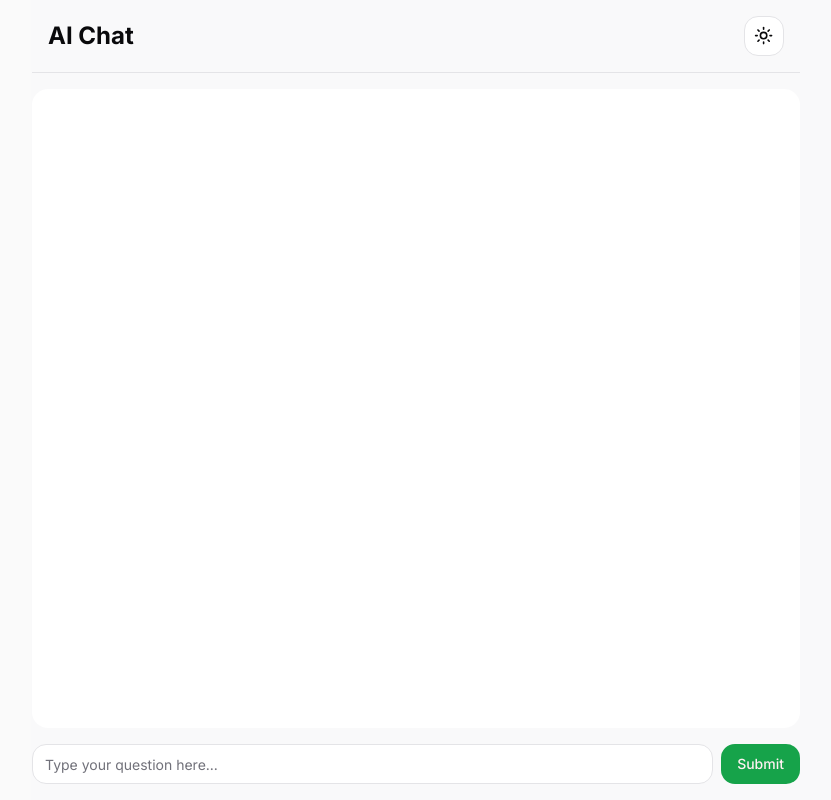
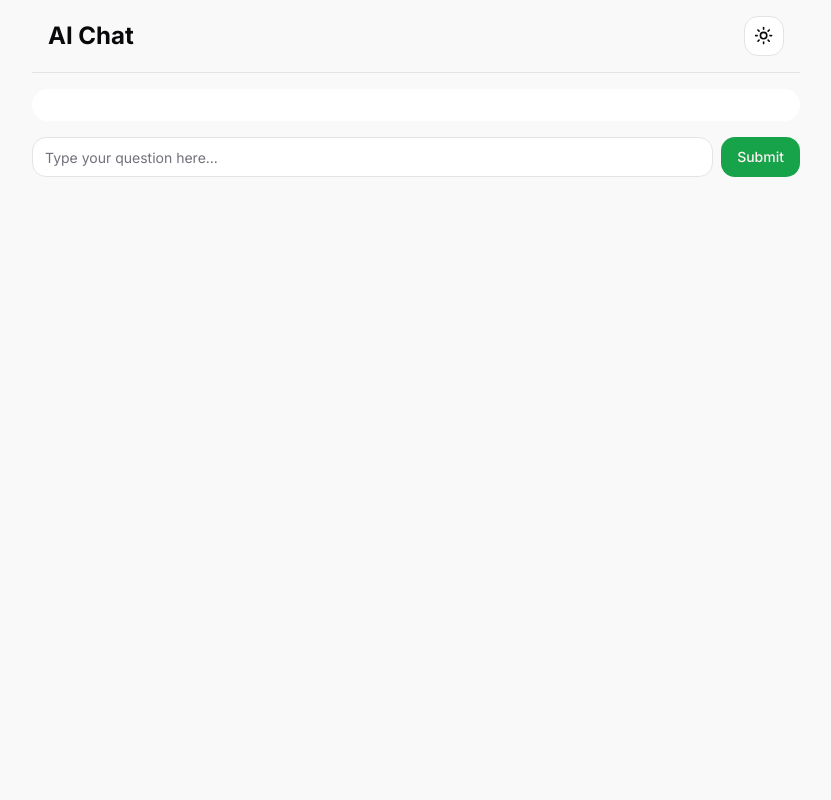
Before and after one commit to mndgs1/aichatbot, a Next.js app: page / in a window 1280 px wide. Shown: the whole page, without its empty margins (224-1055 px from the left). Built offline with nearby package versions, Linux system fonts and the light colour scheme.

Commit message:
Code review

```diff
--- a/src/app/layout.tsx
+++ b/src/app/layout.tsx
@@ -2,6 +2,7 @@ import type { Metadata } from "next";
 import { Inter } from "next/font/google";
 import "./globals.css";
 import { ThemeProvider } from "@/components/theme-provider";
+import Header from "@/components/header";
 
 const inter = Inter({ subsets: ["latin"] });
 
@@ -17,12 +18,14 @@ export default function RootLayout({
 }>) {
     return (
         <html lang="en" suppressHydrationWarning>
-            <body className={inter.className}>
+            <body
+                className={`${inter.className} flex flex-col w-full h-screen max-h-dvh bg-muted/50`}>
                 <ThemeProvider
                     attribute="class"
                     defaultTheme="system"
                     enableSystem
                     disableTransitionOnChange>
+                    <Header />
                     {children}
                 </ThemeProvider>
             </body>
--- a/src/app/page.tsx
+++ b/src/app/page.tsx
@@ -1,16 +1,9 @@
 import Image from "next/image";
 import { Chat } from "@/components/chat";
-import { ModeToggle } from "@/components/dark-mode-switch";
 
 export default function Home() {
     return (
-        <main className="flex flex-col w-full h-screen max-h-dvh bg-muted/50">
-            <header className="p-4 mb-4 border-b w-full max-w-3xl mx-auto flex justify-between items-center">
-                <h1 className="text-2xl font-bold">AI Chat</h1>
-                <div>
-                    <ModeToggle />
-                </div>
-            </header>
+        <main className="">
             <Chat />
         </main>
     );
--- /dev/null
+++ b/src/components/header.tsx
@@ -0,0 +1,14 @@
+import { ModeToggle } from "@/components/dark-mode-switch";
+
+const Header = () => {
+    return (
+        <header className="p-4 mb-4 border-b w-full max-w-3xl mx-auto flex justify-between items-center">
+            <h1 className="text-2xl font-bold">AI Chat</h1>
+            <div>
+                <ModeToggle />
+            </div>
+        </header>
+    );
+};
+
+export default Header;
```
